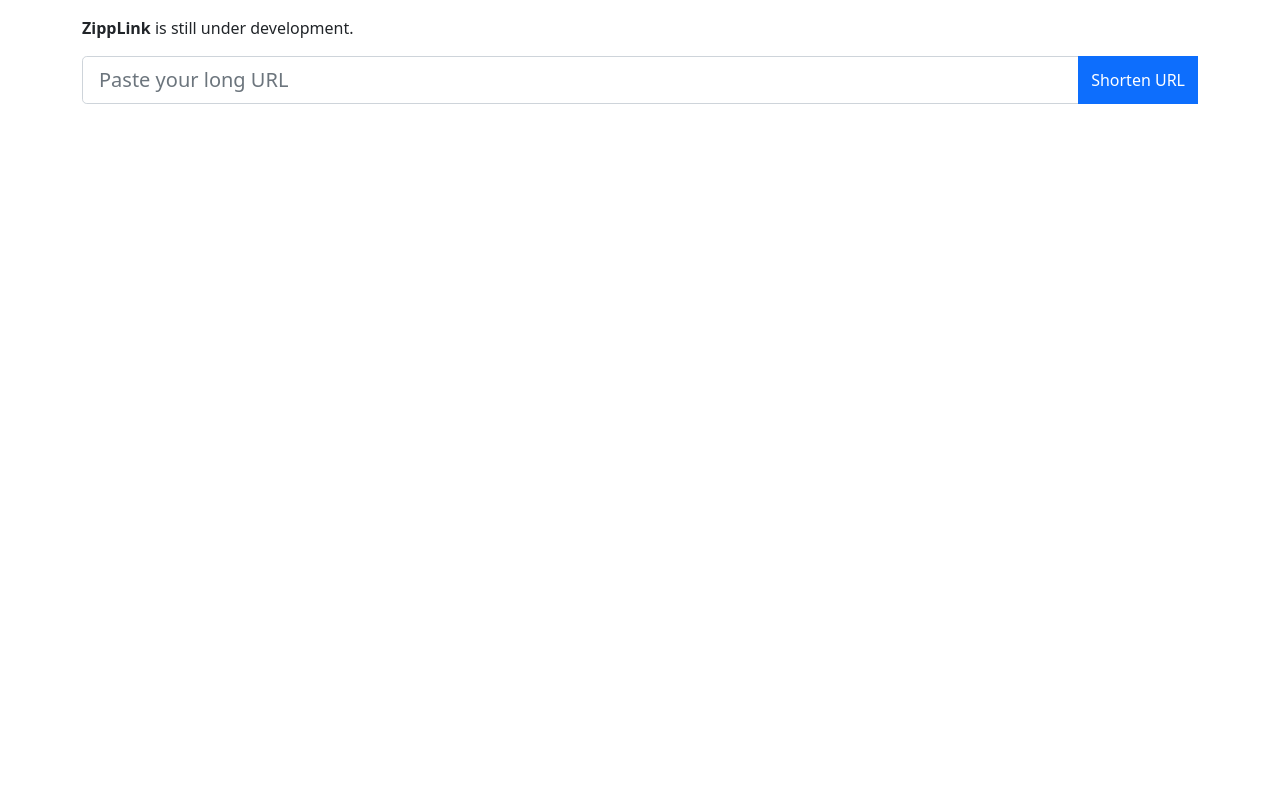
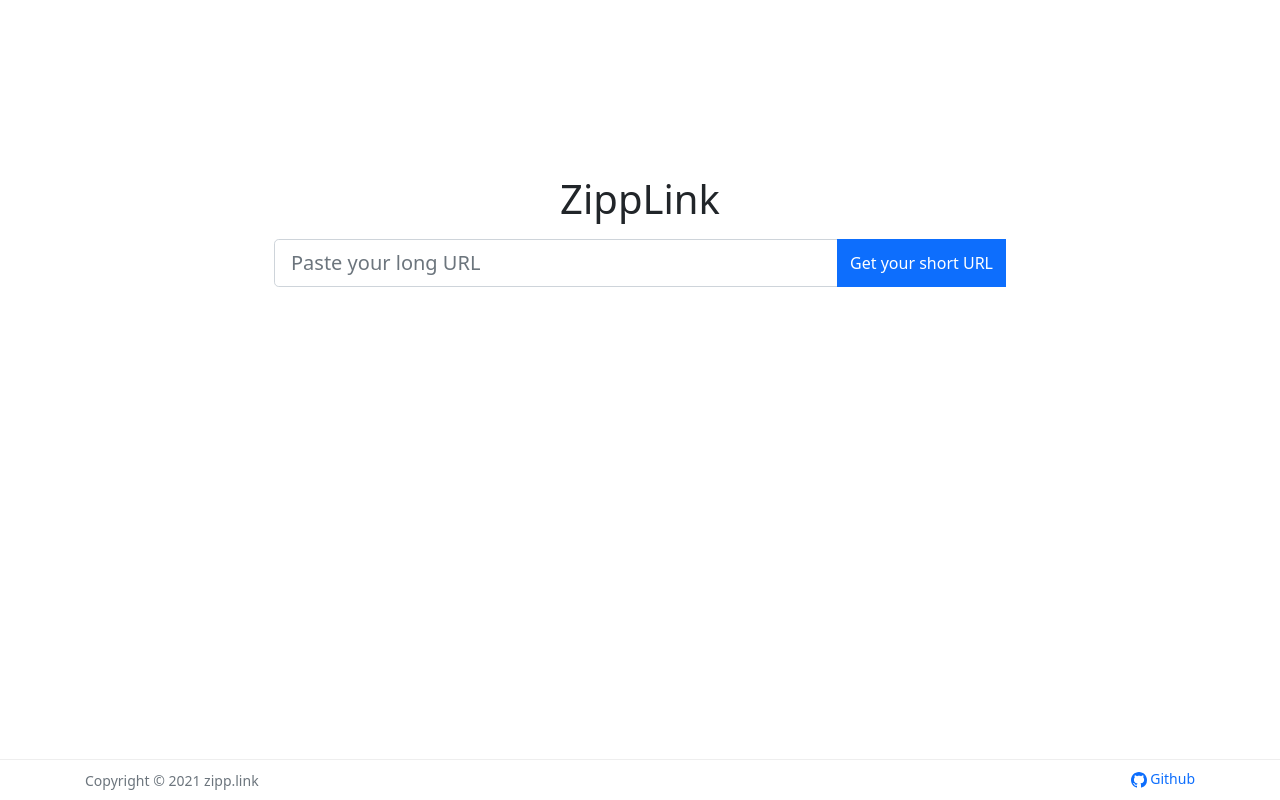
Before and after one commit to flowfree/zipplink, a Django app: page / in a window 1280 px wide. Run offline with Django 3.2, Linux system fonts and the light colour scheme; parts of the project's set-up code (start-up, migrations or seed data) failed here and were passed over.

Commit message:
improved the UI

```diff
--- a/apps/urlshortener/templates/urlshortener/index.html
+++ b/apps/urlshortener/templates/urlshortener/index.html
@@ -1,21 +1,34 @@
 <!doctype html>
-<html>
+<html class="h-100">
 <head>
   <meta charset="utf-8" />
   <meta name="viewport" content="width=device-width, initial-scale=1" />
   <title>ZippLink</title>
   <link href="https://cdn.jsdelivr.net/npm/bootstrap@5.0.0-beta2/dist/css/bootstrap.min.css" rel="stylesheet" integrity="sha384-BmbxuPwQa2lc/FVzBcNJ7UAyJxM6wuqIj61tLrc4wSX0szH/Ev+nYRRuWlolflfl" crossorigin="anonymous">
+  <style type="text/css">
+    .container {
+      width: auto;
+      padding: 0 15px;
+    }
+    form {
+      margin-top: 175px;
+    }
+    footer {
+      border-top: #eee 1px solid;
+    }
+  </style>
 </head>
-<body>
+<body class="d-flex flex-column h-100">
+  <main class="flex-shrink-0">
     <div class="container">
-    <div class="row">
-      <div class="col-md-12 mt-3">
-        <p><strong>ZippLink</strong> is still under development.</p>
+      <div class="row justify-content-center">
+        <div class="col-8">
 
           <form id="form" method="post" action="" novalidate>
+            <h1 class="text-center display-6 mb-3">ZippLink</h1>
             <div class="input-group">
               <input type="text" id="url" name="url" class="form-control form-control-lg shadow-none" placeholder="Paste your long URL" />
-            <button id="button" class="btn btn-primary shadow-none">Shorten URL</button>
+              <button id="button" class="btn btn-primary shadow-none">Get your short URL</button>
               <p id="invalid-feedback" class="invalid-feedback"></p>
             </div>
             <p id="help-text" class="form-text text-muted"></p>
@@ -32,6 +45,18 @@
         </div>
       </div>
     </div>
+  </main>
+
+  <footer class="footer mt-auto py-2">
+    <div class="container">
+      <small class="text-muted">Copyright &copy; 2021 zipp.link</small>
+      <a href="https://github.com/flowfree/zipplink" class="float-end small text-decoration-none">
+        <svg xmlns="http://www.w3.org/2000/svg" width="16" height="16" fill="currentColor" class="bi bi-github pull-right" viewBox="0 0 16 16">
+          <path d="M8 0C3.58 0 0 3.58 0 8c0 3.54 2.29 6.53 5.47 7.59.4.07.55-.17.55-.38 0-.19-.01-.82-.01-1.49-2.01.37-2.53-.49-2.69-.94-.09-.23-.48-.94-.82-1.13-.28-.15-.68-.52-.01-.53.63-.01 1.08.58 1.23.82.72 1.21 1.87.87 2.33.66.07-.52.28-.87.51-1.07-1.78-.2-3.64-.89-3.64-3.95 0-.87.31-1.59.82-2.15-.08-.2-.36-1.02.08-2.12 0 0 .67-.21 2.2.82.64-.18 1.32-.27 2-.27.68 0 1.36.09 2 .27 1.53-1.04 2.2-.82 2.2-.82.44 1.1.16 1.92.08 2.12.51.56.82 1.27.82 2.15 0 3.07-1.87 3.75-3.65 3.95.29.25.54.73.54 1.48 0 1.07-.01 1.93-.01 2.2 0 .21.15.46.55.38A8.012 8.012 0 0 0 16 8c0-4.42-3.58-8-8-8z"/>
+        </svg> Github
+      </a>
+    </div>
+  </footer>
 
 <script src="https://cdn.jsdelivr.net/npm/axios/dist/axios.min.js"></script>
 <script type="text/javascript">
@@ -93,12 +118,12 @@
 
   function disableButton() {
     button.disabled = true;
-    button.innerText = 'Shortening URL ...';
+    button.innerText = 'Retrieving...';
   }
 
   function enableButton() {
     button.disabled = false;
-    button.innerText = 'Shorten URL';
+    button.innerText = 'Get your short URL';
   }
 
   function setHelpText(msg) {
```
Lines whose indentation alone changed are shown as unchanged.
